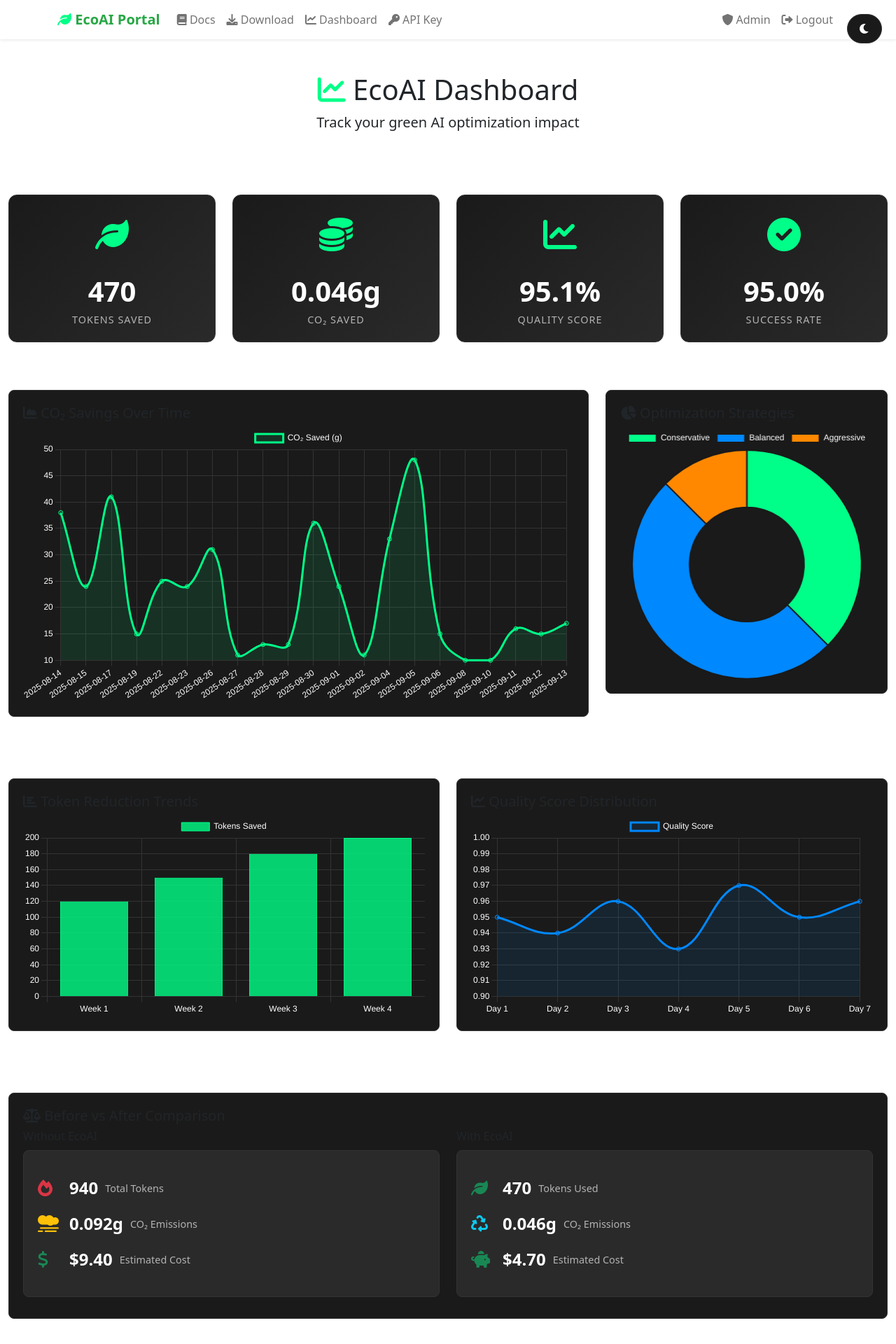
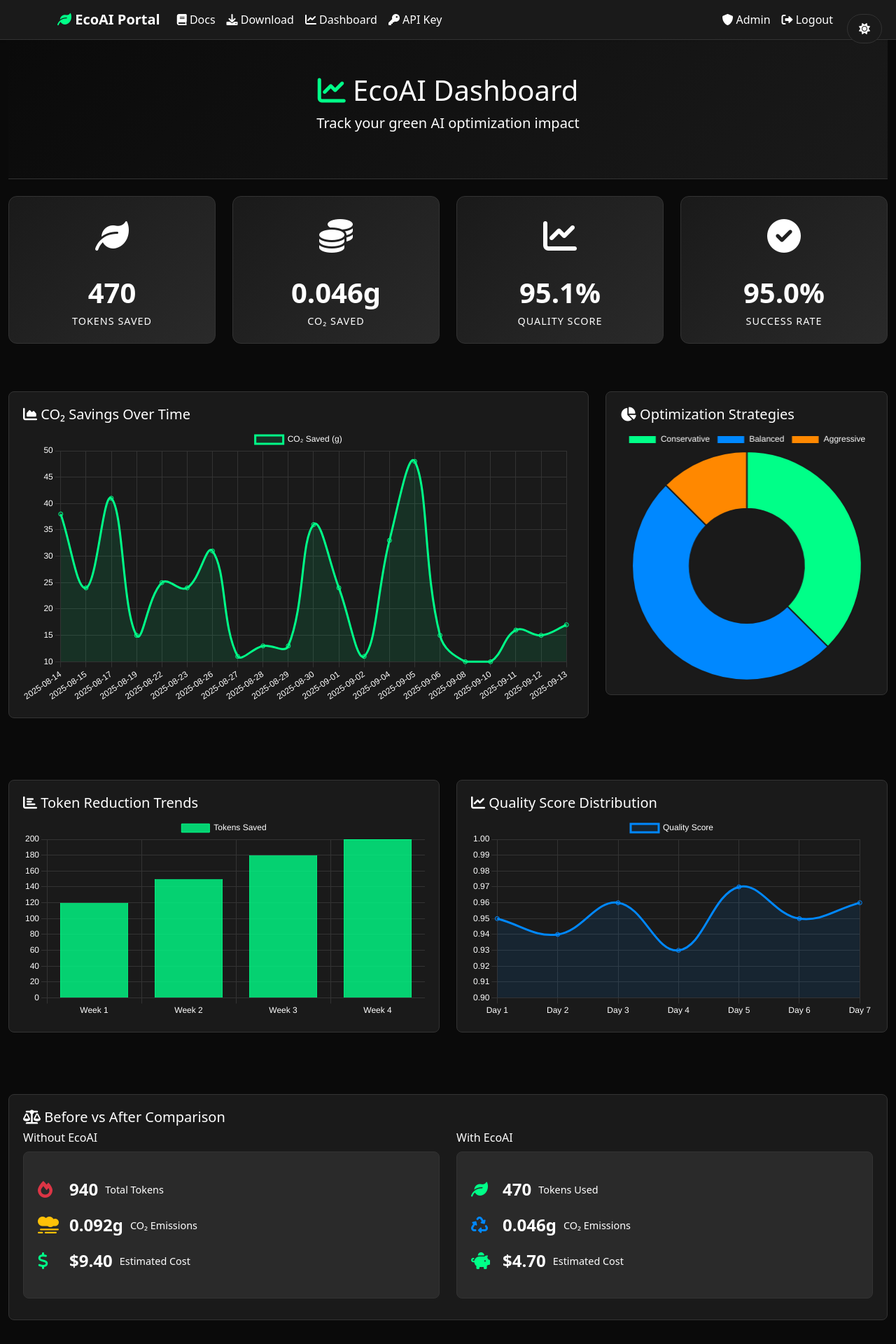
Before and after one commit to kbhatnagar1506/EcoAI, a Flask app: page /dashboard in a window 1280 px wide. Shown: the top 1920 px of the page at 70% size. Run offline with Flask 3, Linux system fonts and the light colour scheme; a user stored in the database is signed in; data comes from the database, SQL or seed files in the repository.

Commit message:
Fix dark mode styling - ensure black background and white text

```diff
--- a/static/style.css
+++ b/static/style.css
@@ -17,6 +17,30 @@
 body.dark-theme {
   background-color: var(--bg-primary) !important;
   color: var(--text-primary) !important;
+}
+
+/* Force dark mode on dashboard */
+body {
+  background-color: var(--bg-primary) !important;
+  color: var(--text-primary) !important;
+}
+
+/* Ensure all text elements are white */
+body, body * {
+  color: var(--text-primary) !important;
+}
+
+/* Override Bootstrap defaults */
+body .text-muted {
+  color: var(--text-muted) !important;
+}
+
+body .text-success {
+  color: var(--accent-green) !important;
+}
+
+body .text-info {
+  color: var(--accent-blue) !important;
 }
 
 .dark-theme .navbar {
--- a/templates/base.html
+++ b/templates/base.html
@@ -180,12 +180,13 @@
             }
         }
 
-        // Load dark mode preference
+        // Load dark mode preference (default to dark mode)
         document.addEventListener('DOMContentLoaded', function() {
             const darkMode = localStorage.getItem('darkMode');
             const icon = document.getElementById('darkModeIcon');
 
-            if (darkMode === 'true') {
+            // Default to dark mode if no preference is set
+            if (darkMode === null || darkMode === 'true') {
                 document.body.classList.add('dark-theme');
                 icon.className = 'fas fa-sun';
             }
```
